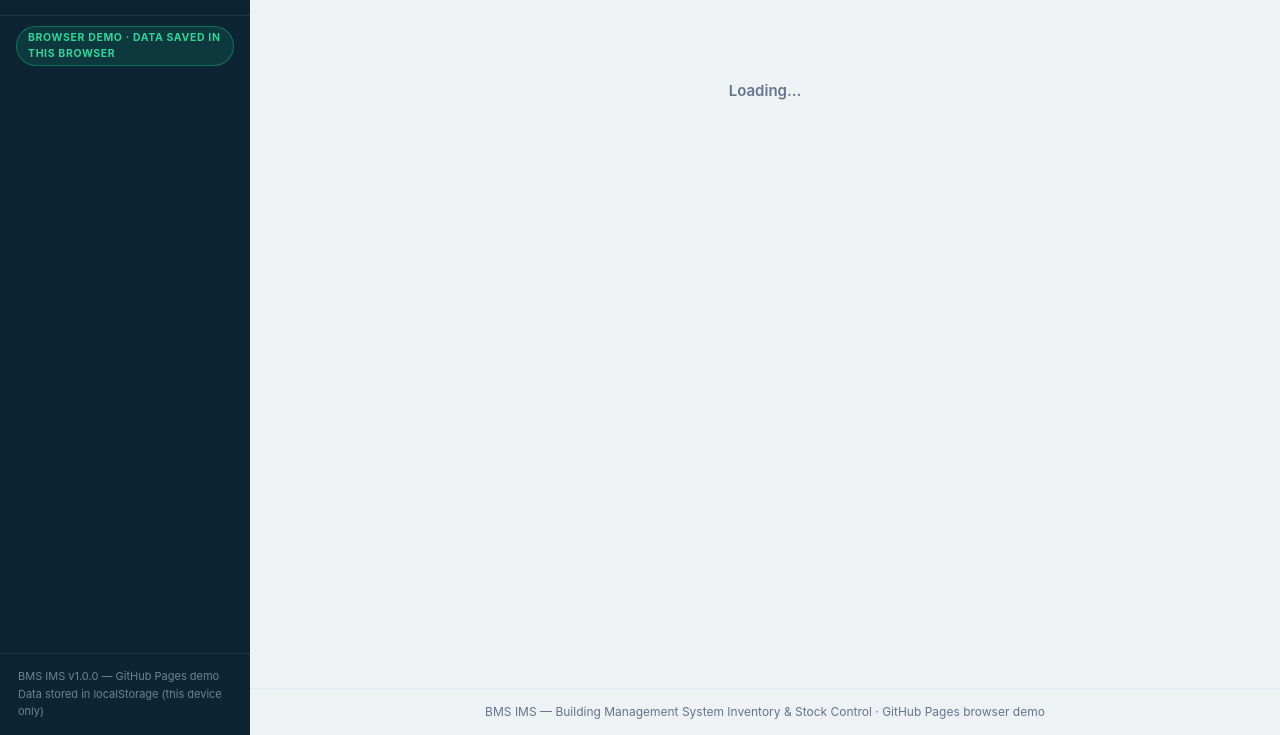
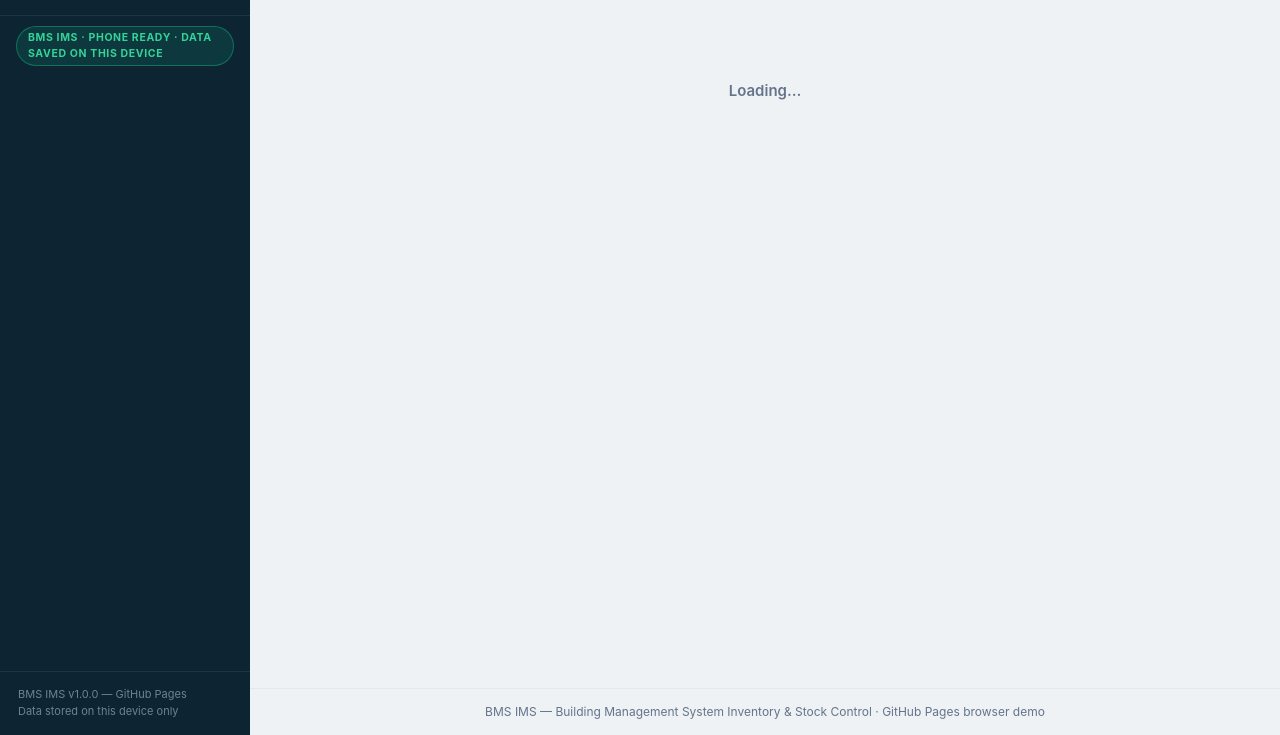
Before and after one commit to aliifnajmi/bms-inventory, a website: page pages-src/index.html in a window 1280 px wide. Shown: the part 65-800 px from the top of the page. Drawn offline with Linux system fonts and the light colour scheme; files that its build step writes are made by us from their sources.

Commit message:
Clarify GitHub Pages device-only storage

```diff
--- a/pages-src/index.html
+++ b/pages-src/index.html
@@ -27,10 +27,10 @@
           </div>
         </div>
       </div>
-      <div class="demo-badge">BROWSER DEMO · DATA SAVED IN THIS BROWSER</div>
+      <div class="demo-badge">BMS IMS · PHONE READY · DATA SAVED ON THIS DEVICE</div>
       <nav class="nav" id="nav"></nav>
       <div class="sidebar-footer">
-        BMS IMS v1.0.0 — GitHub Pages demo<br>Data stored in localStorage (this device only)
+        BMS IMS v1.0.0 — GitHub Pages<br>Data stored on this device only
       </div>
     </aside>
     <div class="sidebar-overlay" id="sidebarOverlay"></div>
```
